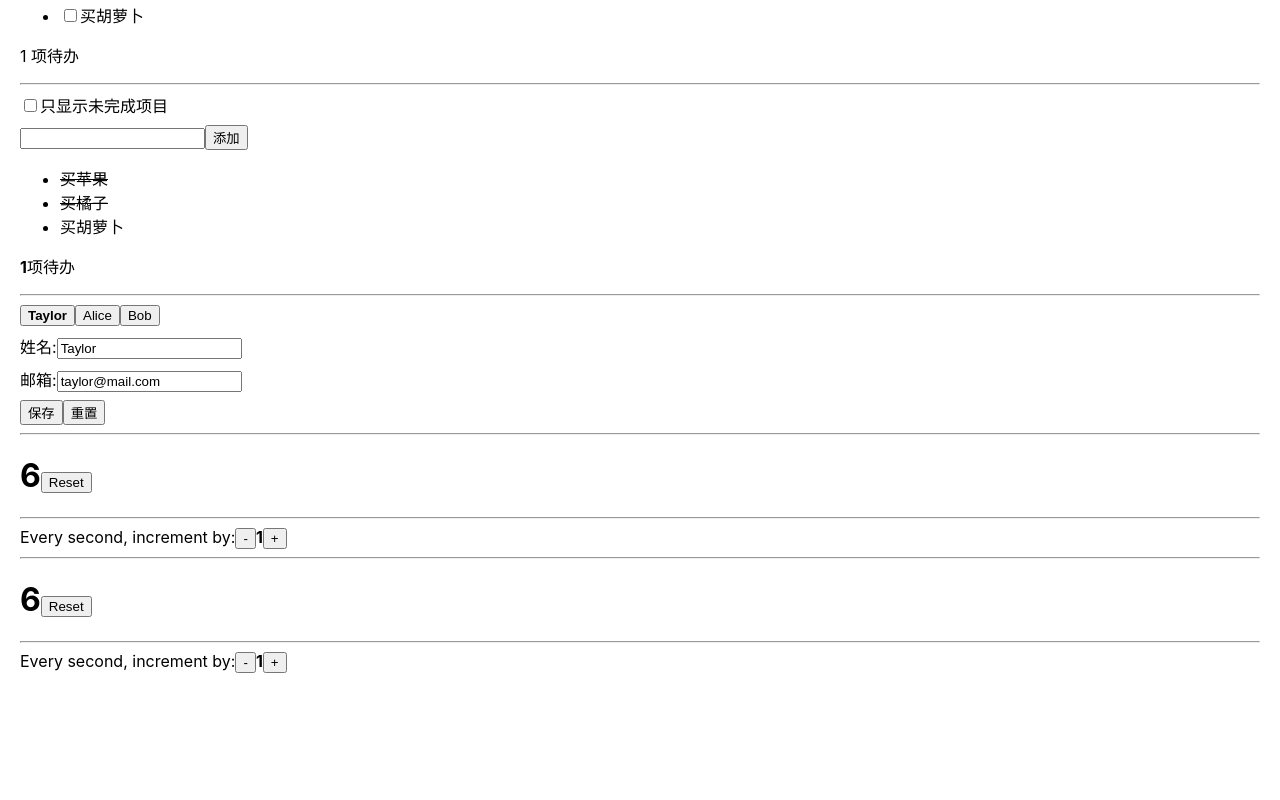
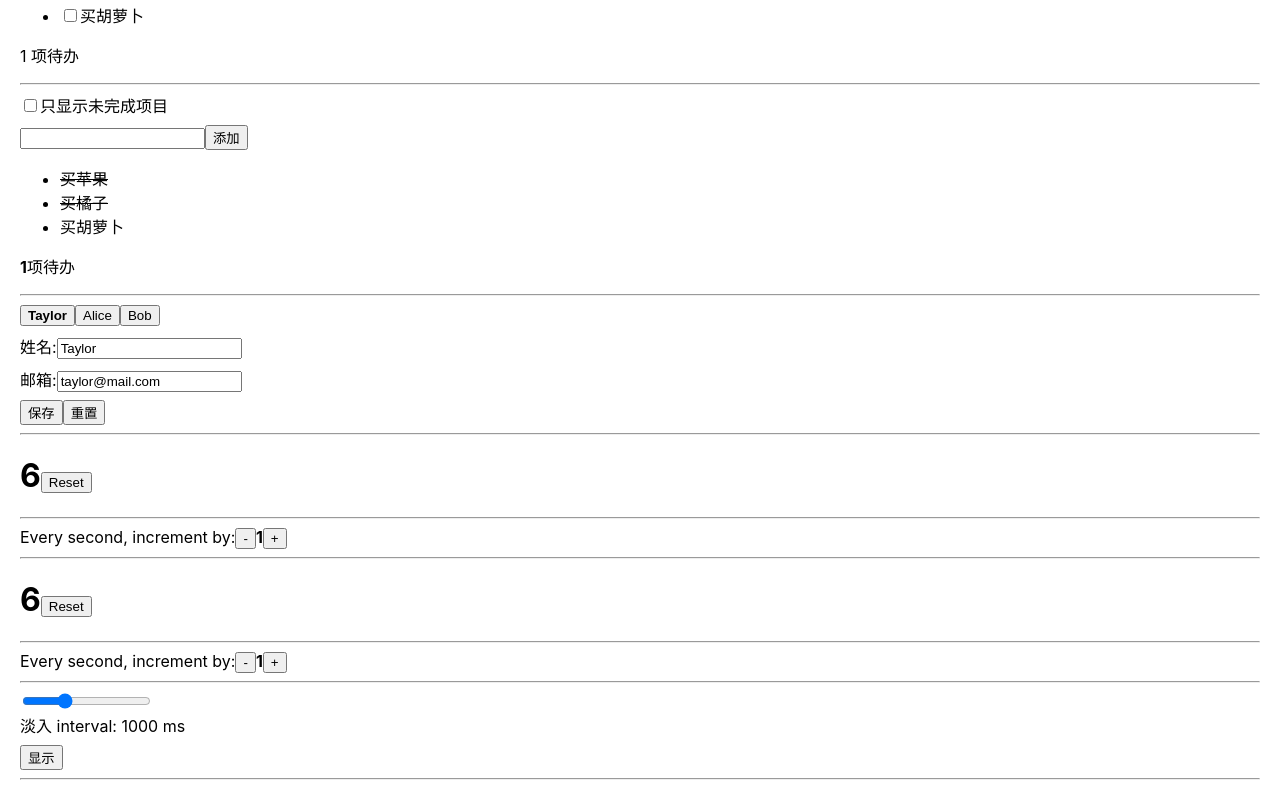
Before and after one commit to Aerolii/study-react-lib, a React (Create React App) app: page / in a window 1280 px wide. Shown: the part 6771-7571 px from the top of the page. Before the commit the page ends 7464 px from the top, so only its background shows below. Built offline with nearby package versions, Linux system fonts and the light colour scheme.

Commit message:
feat: 减少 effect 依赖的方式

```diff
--- a/src/App.jsx
+++ b/src/App.jsx
@@ -12,6 +12,7 @@ import MailClient from './components/state/MailClient'
 import TravelPlan from './components/state/TravelPlan'
 import ContextApp from './context/ContextApp'
 import EffectTodosFunction from './effect/EffctTodosFunction'
+import EffectAnimationFadeIn from './effect/EffectAnimationFadeIn'
 import EffectChangeForm from './effect/EffectChangeForm'
 import EffectCleanFunction from './effect/EffectCleanFunction'
 import EffectFormInputFocus from './effect/EffectFormInputFocus'
@@ -177,6 +178,8 @@ export default function App() {
       <EffectTimer />
       <hr />
       <EffectTimerWithRef />
+      <hr />
+      <EffectAnimationFadeIn />
     </>
   )
 }
--- /dev/null
+++ b/src/animation/index.js
@@ -0,0 +1,35 @@
+export class FadeInAnimation {
+  constructor(node) {
+    this.node = node
+  }
+  start(duration) {
+    this.duration = duration
+    if (this.duration === 0) {
+      // Jump to end immediately
+      this.onProgress(1)
+    } else {
+      this.onProgress(0)
+      // Start animating
+      this.startTime = performance.now()
+      this.frameId = requestAnimationFrame(() => this.onFrame())
+    }
+  }
+  onFrame() {
+    const timePassed = performance.now() - this.startTime
+    const progress = Math.min(timePassed / this.duration, 1)
+    this.onProgress(progress)
+    if (progress < 1) {
+      // We still have more frames to paint
+      this.frameId = requestAnimationFrame(() => this.onFrame())
+    }
+  }
+  onProgress(progress) {
+    this.node.style.opacity = progress
+  }
+  stop() {
+    cancelAnimationFrame(this.frameId)
+    this.startTime = null
+    this.frameId = null
+    this.duration = 0
+  }
+}
--- /dev/null
+++ b/src/effect/EffectAnimationFadeIn.jsx
@@ -0,0 +1,65 @@
+// 使用 effect 触发淡入动画
+
+import { useEffect, useRef, useState } from 'react'
+import { FadeInAnimation } from '../animation'
+
+function Welcome({ duration }) {
+  const ref = useRef(null)
+  // const [d] = useState(duration)
+
+  // useEffect(() => {
+  //   const animation = new FadeInAnimation(ref.current)
+  //   // animation.start(durationRef.current)
+  //   animation.start(d)
+  //   return () => animation.stop()
+  // }, [d])
+
+  const durationRef = useRef(duration)
+
+  useEffect(() => {
+    const animation = new FadeInAnimation(ref.current)
+    animation.start(durationRef.current)
+    return () => animation.stop()
+  }, [])
+
+  return (
+    <h1
+      ref={ref}
+      style={{
+        opacity: 0,
+        color: 'white',
+        padding: 50,
+        textAlign: 'center',
+        fontSize: 50,
+        backgroundImage:
+          'radial-gradient(circle, rgba(63,94,251,1) 0%, rgba(252,70,107,1) 100%)'
+      }}
+    >
+      欢迎
+    </h1>
+  )
+}
+
+export default function EffectAnimationFadeIn() {
+  const [duration, setDuration] = useState(1000)
+  const [show, setShow] = useState(false)
+
+  return (
+    <>
+      <label>
+        <input
+          type="range"
+          min="100"
+          max="3000"
+          value={duration}
+          onChange={(e) => setDuration(Number(e.target.value))}
+        />
+        <br />
+        淡入 interval: {duration} ms
+      </label>
+      <button onClick={() => setShow(!show)}>{show ? '移除' : '显示'}</button>
+      <hr />
+      {show && <Welcome duration={duration} />}
+    </>
+  )
+}
```
